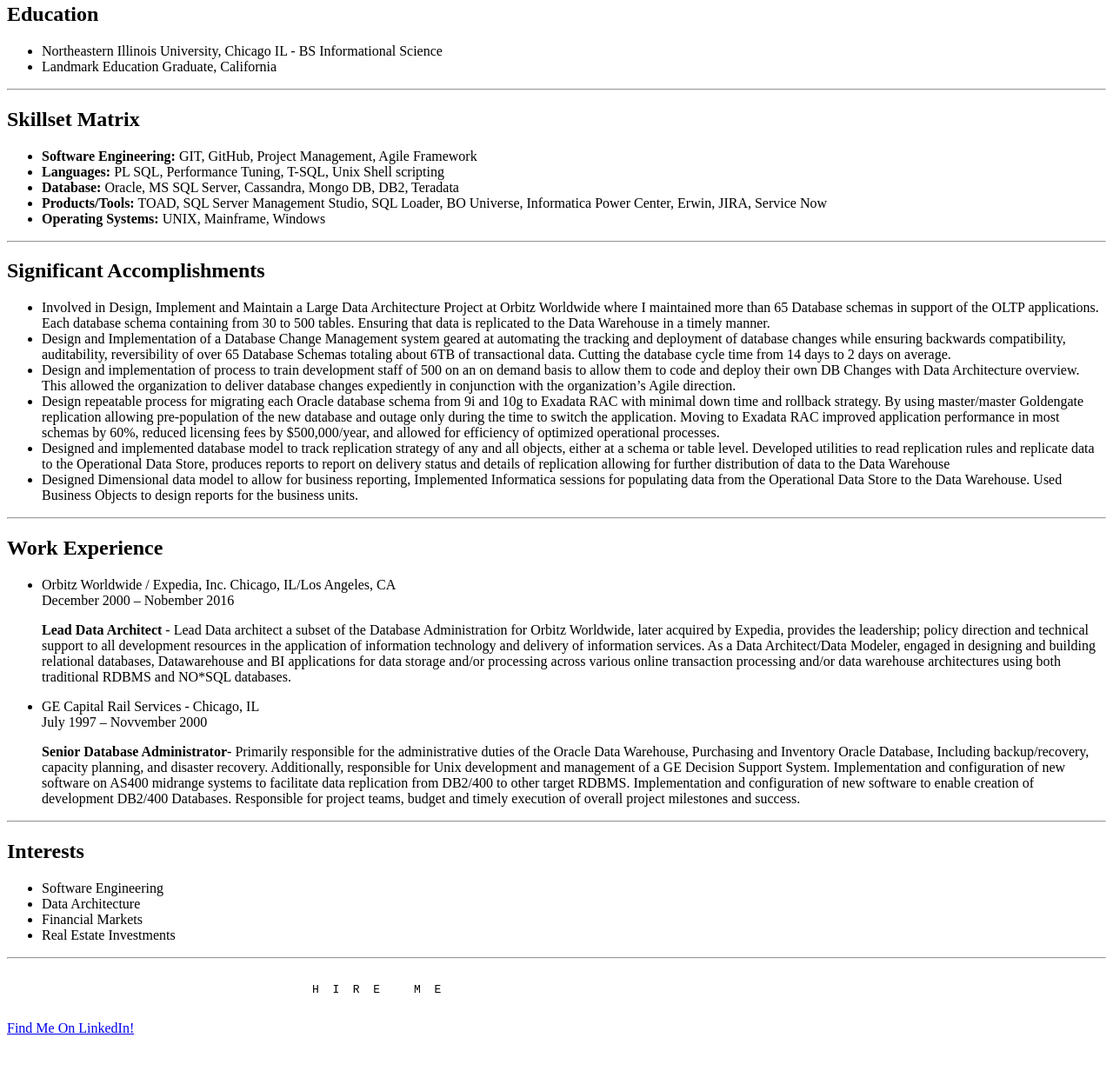
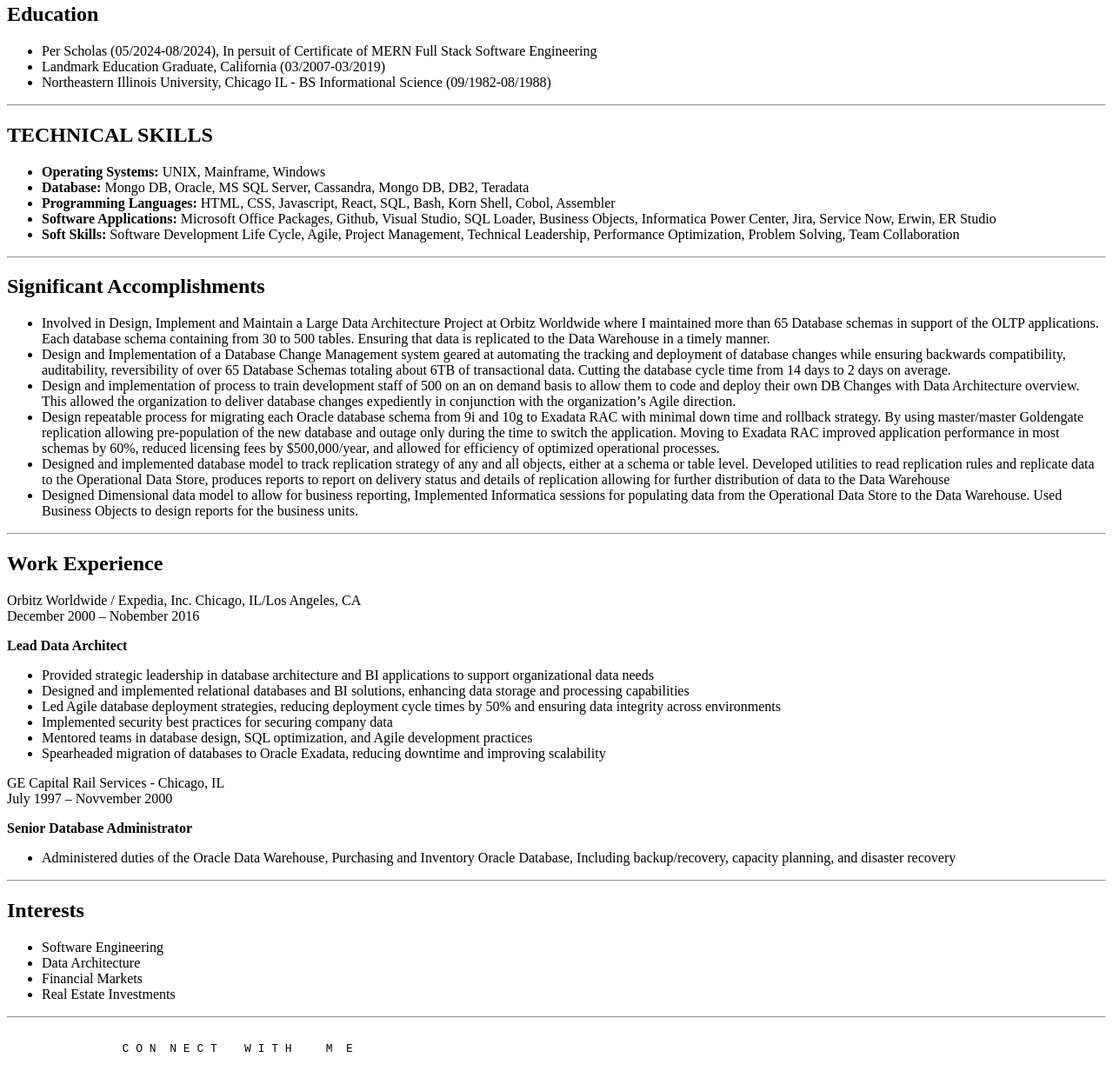
Before and after one commit to Cgsanchez92626/CSANCHEZ_Resume, a plain HTML site: page Pages/Basic-HTML-Layout.html in a window 1280 px wide. Shown: the part 329-1561 px from the top of the page at 87% size. Before the commit the page ends 1529 px from the top, so only its background shows below. Drawn offline with Linux system fonts and the light colour scheme.

Commit message:
Updated Resume

```diff
--- a/Pages/Basic-HTML-Layout.html
+++ b/Pages/Basic-HTML-Layout.html
@@ -16,24 +16,25 @@
 
     <h1>Carmen Sanchez</h1>
     <img src="/Images/20220210_New_WHT.jpg" height="200px" width="300px" /> <br>
-
-    <a href="tel:+19493555899">Give me a call!</a>
+        <a href="tel:+19493555899">Give me a call!</a>
     <a href="mailto:cgsanchez92626@gmail.com">Send me an email</a>
     <hr>
     <h2>Education</h2>
     <ul>
-        <li> Northeastern Illinois University, Chicago IL - BS Informational Science</li>
-        <li> Landmark Education Graduate, California</li>
+        <li> Per Scholas (05/2024-08/2024), In persuit of Certificate of MERN Full Stack Software Engineering</li>
+        <li> Landmark Education Graduate, California (03/2007-03/2019)</li>
+        <li> Northeastern Illinois University, Chicago IL - BS Informational Science (09/1982-08/1988)</li>
+
     </ul>
     <hr>
-    <h2>Skillset Matrix</h2>
+    <h2>TECHNICAL SKILLS</h2>
     <ul>
-        <li><b>Software Engineering:</b> GIT, GitHub, Project Management, Agile Framework</li>
-        <li><b>Languages:</b> PL SQL, Performance Tuning, T-SQL, Unix Shell scripting</li>
-        <li><b>Database:</b> Oracle, MS SQL Server, Cassandra, Mongo DB, DB2, Teradata</li>
-        <li><b>Products/Tools:</b> TOAD, SQL Server Management Studio, SQL Loader, BO Universe, Informatica Power
-            Center, Erwin, JIRA, Service Now </li>
         <li><b>Operating Systems:</b> UNIX, Mainframe, Windows</li>
+        <li><b>Database:</b> Mongo DB, Oracle, MS SQL Server, Cassandra, Mongo DB, DB2, Teradata</li>
+        <li><b>Programming Languages:</b> HTML, CSS, Javascript, React, SQL, Bash, Korn Shell, Cobol, Assembler</li>
+        <li><b>Software Applications:</b> Microsoft Office Packages, Github, Visual Studio, SQL Loader, Business Objects, Informatica Power Center, Jira, Service Now, Erwin, ER Studio</li>
+        <li><b>Soft Skills:</b> Software Development Life Cycle, Agile, Project Management, Technical Leadership, Performance Optimization, Problem Solving, Team Collaboration </li>
+
     </ul>
     <hr>
     <h2>Significant Accomplishments</h2>
@@ -63,22 +64,22 @@
         </ul>
        <hr>
     <h2>Work Experience</h2>
-        <ul>
-            <li>Orbitz Worldwide / Expedia, Inc. Chicago, IL/Los Angeles, CA
-                <br>December 2000 – Nobember 2016</br>
-                <p><b>Lead Data Architect</b> - Lead Data architect a subset of the Database Administration for Orbitz Worldwide, later acquired by Expedia, provides the
-                    leadership; policy direction and technical support to all development resources in the application of information technology
-                    and delivery of information services. As a Data Architect/Data Modeler, engaged in designing and building relational
-                    databases, Datawarehouse and BI applications for data storage and/or processing across various online transaction
-                    processing and/or data warehouse architectures using both traditional RDBMS and NO*SQL databases.
+        <p>Orbitz Worldwide / Expedia, Inc. Chicago, IL/Los Angeles, CA
+                <br>December 2000 – Nobember 2016</br></p>
+                <p><b>Lead Data Architect</b>
+                    <ul>
+                        <li>Provided strategic leadership in database architecture and BI applications to support organizational data needs</li>
+                        <li>Designed and implemented relational databases and BI solutions, enhancing data storage and processing capabilities</li>
+                        <li>Led Agile database deployment strategies, reducing deployment cycle times by 50% and ensuring data integrity across environments</li>
+                        <li>Implemented security best practices for securing company data</li>
+                        <li>Mentored teams in database design, SQL optimization, and Agile development practices</li>
+                        <li>Spearheaded migration of databases to Oracle Exadata, reducing downtime and improving scalability</li>
+                    </ul>
                 </p>
-            </li>
-            <li>GE Capital Rail Services - Chicago, IL
-                <br>July 1997 – Novvember 2000</br>
-                <p><b>Senior Database Administrator</b>- Primarily responsible for the administrative duties of the Oracle Data Warehouse, Purchasing and Inventory Oracle
-                    Database, Including backup/recovery, capacity planning, and disaster recovery. Additionally, responsible for Unix development and management of a GE Decision Support System. Implementation and configuration of new software on AS400 midrange systems to facilitate data replication from
-                    DB2/400 to other target RDBMS. Implementation and configuration of new software to enable creation of development DB2/400 Databases.
-                    Responsible for project teams, budget and timely execution of overall project milestones and success.
+            <p>GE Capital Rail Services - Chicago, IL
+                <br>July 1997 – Novvember 2000</br></p>
+                <p><b>Senior Database Administrator</b>
+                    <ul><li>Administered duties of the Oracle Data Warehouse, Purchasing and Inventory Oracle Database, Including backup/recovery, capacity planning, and disaster recovery</li></ul>
                     </p>
             </li>
         </ul>
@@ -92,9 +93,9 @@
     </ul>
     <hr>
     <pre>
-                                             H  I  R  E     M  E
+                 C O N  N E C T    W I T H     M  E
     </pre>
-    <a href=“https://www.linkedin.com/in/carmen-sanchez-733687/” target=“_blank”>Find Me On LinkedIn!</a>
+    <a href="https://www.linkedin.com/in/carmensanchezbs/" target="_blank">Find Me On LinkedIn!</a>
    </body>
 
 </html>
```
Also changed, not shown: 1 other file.
